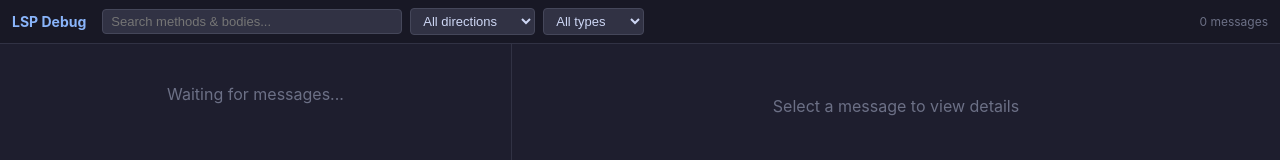
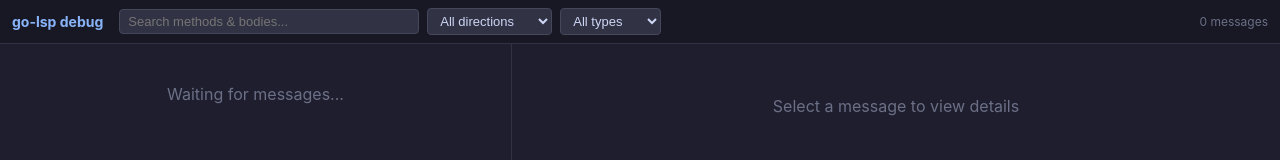
Before and after one commit to owenrumney/go-lsp, a plain HTML site: page debugui/static/index.html in a window 1280 px wide. Shown: the top 160 px of the page. Drawn offline with Linux system fonts and the light colour scheme; no server answers.

```diff
--- a/debugui/static/index.html
+++ b/debugui/static/index.html
@@ -44,7 +44,7 @@
 </head>
 <body>
 <div id="topbar">
-  <h1>LSP Debug</h1>
+  <h1>go-lsp debug</h1>
   <input id="search" type="text" placeholder="Search methods & bodies...">
   <select id="direction-filter">
     <option value="">All directions</option>
```
Also changed, not shown: .github/images/debugui.png (added), 1 other file.
